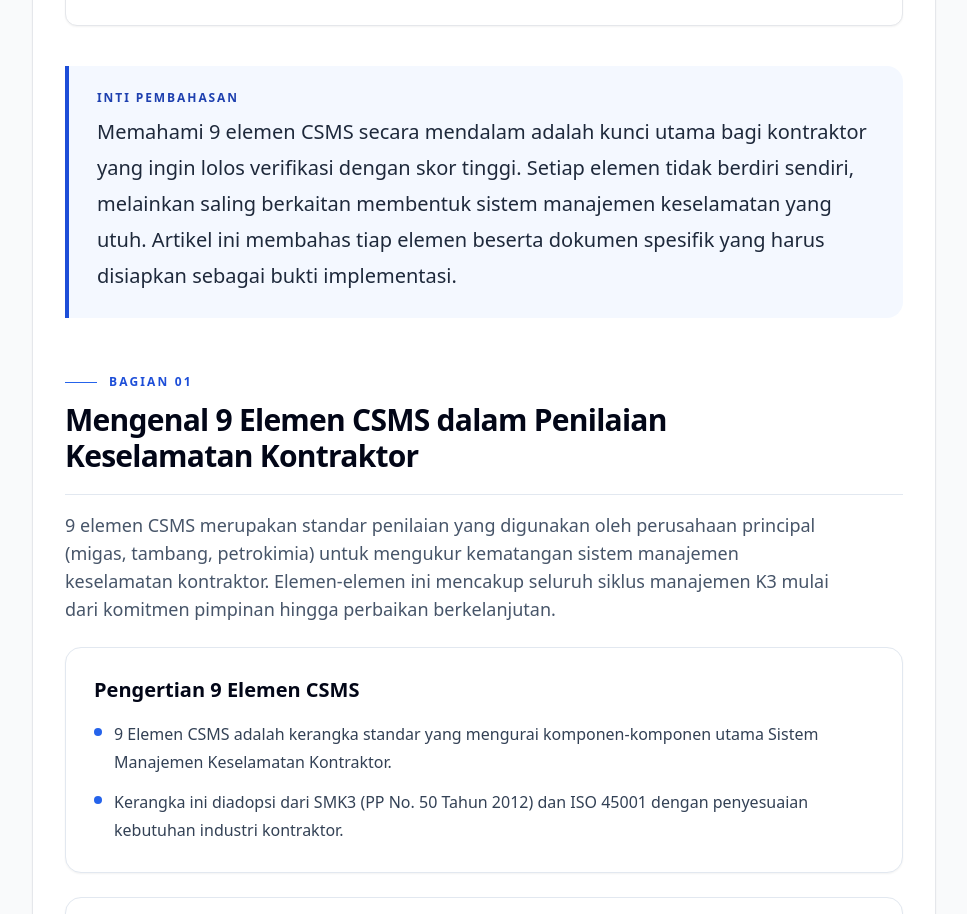
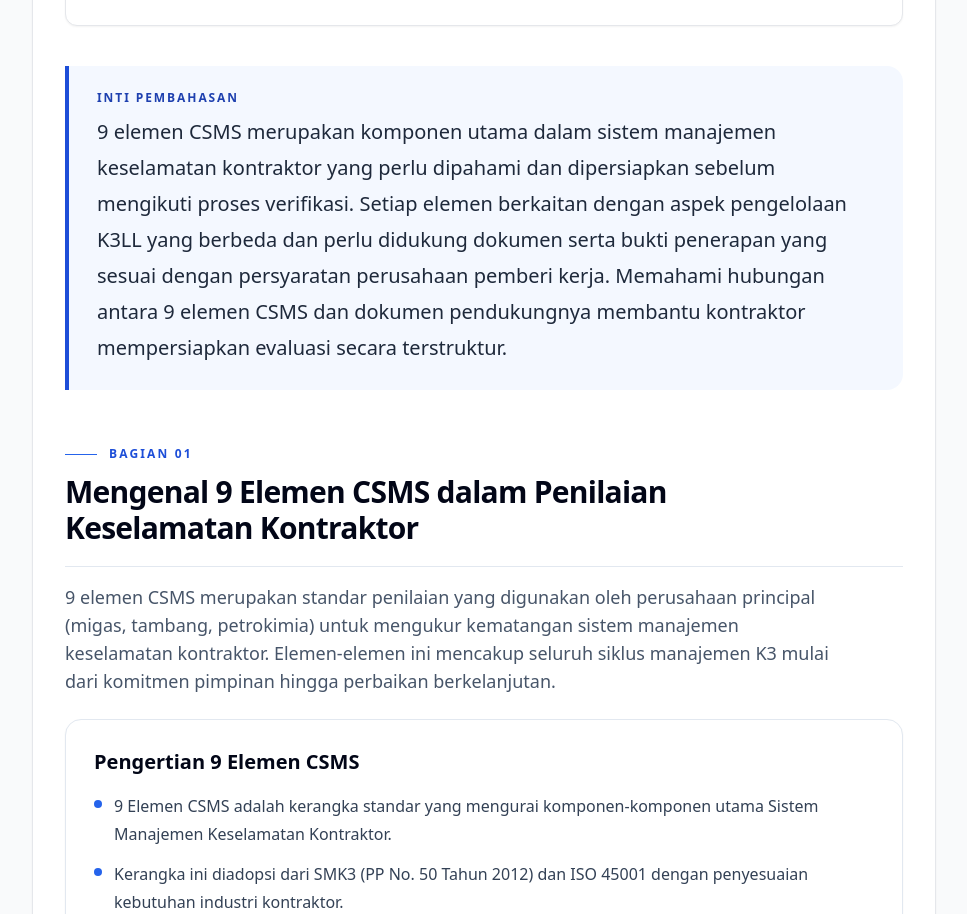
Before and after one commit to arisciwek/jasa-perijinan-csms, an Astro site: page /articles/9-elemen-csms-dan-dokumen-yang-harus-disiapkan-perusahaan-kontraktor in a window 1280 px wide. Shown: the part 965-1879 px from the top of the page, without its empty margins (312-1279 px from the left). Built offline with nearby package versions, Linux system fonts and the light colour scheme; Astro itself is replaced by a stand-in of ours; no server answers.

Commit message:
content(articles): align opening paragraph with search intent

```diff
--- a/src/content/articles/9-elemen-csms-dan-dokumen-yang-harus-disiapkan-perusahaan-kontraktor.md
+++ b/src/content/articles/9-elemen-csms-dan-dokumen-yang-harus-disiapkan-perusahaan-kontraktor.md
@@ -41,7 +41,7 @@ contentBlocks:
   - id: "01K7B8M2Q4R6T9V1W3X5Y7Z8AE"
     type: "article-lead"
     data:
-      text: "Memahami 9 elemen CSMS secara mendalam adalah kunci utama bagi kontraktor yang ingin lolos verifikasi dengan skor tinggi. Setiap elemen tidak berdiri sendiri, melainkan saling berkaitan membentuk sistem manajemen keselamatan yang utuh. Artikel ini membahas tiap elemen beserta dokumen spesifik yang harus disiapkan sebagai bukti implementasi."
+      text: "9 elemen CSMS merupakan komponen utama dalam sistem manajemen keselamatan kontraktor yang perlu dipahami dan dipersiapkan sebelum mengikuti proses verifikasi. Setiap elemen berkaitan dengan aspek pengelolaan K3LL yang berbeda dan perlu didukung dokumen serta bukti penerapan yang sesuai dengan persyaratan perusahaan pemberi kerja. Memahami hubungan antara 9 elemen CSMS dan dokumen pendukungnya membantu kontraktor mempersiapkan evaluasi secara terstruktur."
       label: "Inti pembahasan"
   - id: "01K7B8M2Q4R6T9V1W3X5Y7Z8AF"
     type: "section-header"
```
